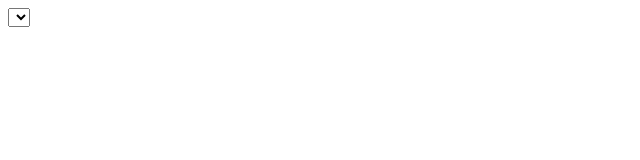
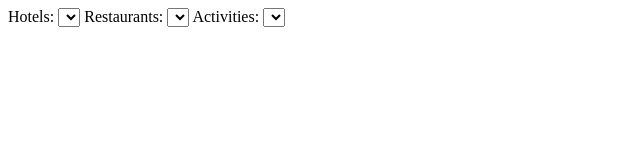
Before and after one commit to RebekahKlemm/trip-planner, a website: page views/index.html in a window 1280 px wide. Shown: the whole page, without its empty margins (0-640 px from the left). Drawn offline with nearby package versions, Linux system fonts and the light colour scheme; files that its build step writes are made by us from their sources.

Commit message:
done for the week!

```diff
--- a/app.js
+++ b/app.js
@@ -7,6 +7,7 @@ const bodyParser = require('body-parser');
 
 // have res.render work with html files
 app.set('view engine', 'html');
+
 
 // when giving html files to res.render, tell it to use nunjucks
 app.engine('html', nunjucks.render);
@@ -23,7 +24,9 @@ app.use(bodyParser.urlencoded({ extended: false }));
 app.use(bodyParser.json());
 
 //set up static route and main page route
-app.use(express.static('public'))
+app.use('/bootstrap', express.static('node_modules/bootstrap/dist'))
+app.use('/jquery', express.static('node_modules/jquery/dist'))
+
 
 app.use('/', tripRoutes);
 
--- a/package.json
+++ b/package.json
@@ -11,9 +11,11 @@
   "author": "",
   "license": "ISC",
   "dependencies": {
+    "bluebird": "^3.4.6",
     "body-parser": "^1.15.2",
     "bootstrap": "^3.3.7",
     "express": "^4.14.0",
+    "jquery": "^3.1.1",
     "nodemon": "^1.11.0",
     "nunjucks": "^3.0.0",
     "pg": "^6.1.0",
--- a/views/index.html
+++ b/views/index.html
@@ -9,12 +9,24 @@
 </head>
 <body>
 
+<label for="hotel_field">Hotels:</label>
 <select>
     {% for hotel in hotels %}
-    <option value="hotel">{{ hotel.name }}</option>
+    <option value="hotel" id="hotel_field">{{ hotel.name }}</option>
+    {% endfor %}
+</select>
+<label for="restaurant_field">Restaurants:</label>
+<select>
+    {% for restaurant in restaurants %}
+    <option value="restaurant" id="restaurant_field">{{ restaurant.name }}</option>
+    {% endfor %}
+</select>
+<label for="activity_field">Activities:</label>
+<select>
+    {% for activity in activities %}
+    <option value="activity" id="activity_field">{{ activity.name }}</option>
     {% endfor %}
 </select>
 
-
 </body>
 </html>
```
Also changed, not shown: routes/tripRoutes.js (+10 -8 lines).
